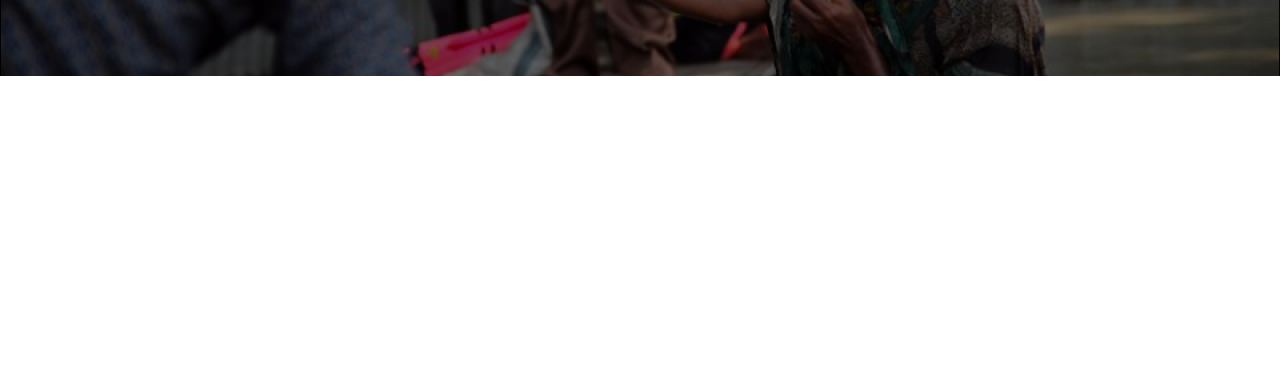
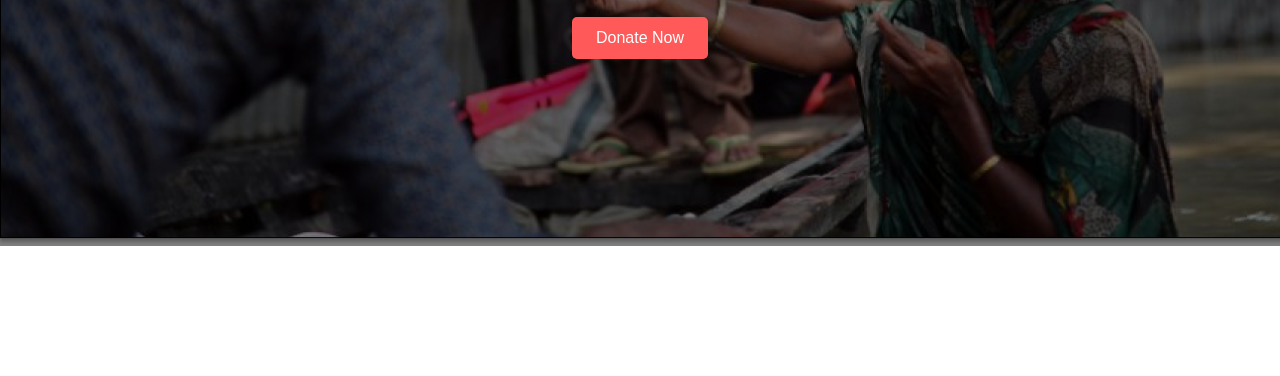
Before and after one commit to ArmanIslam3307/main, a plain HTML site: page index.html in a window 1280 px wide. Shown: the part 424-800 px from the top of the page. Drawn offline with Linux system fonts and the light colour scheme.

Commit message:
changes padding on  banner section

```diff
--- a/css/style.css
+++ b/css/style.css
@@ -7,7 +7,7 @@
     position: relative;
     background-image: url('../images/banner.jpg');
     background-size: cover;
-    height: 500px;
+    height: 670px;
 }
 
 .overlay {
```
